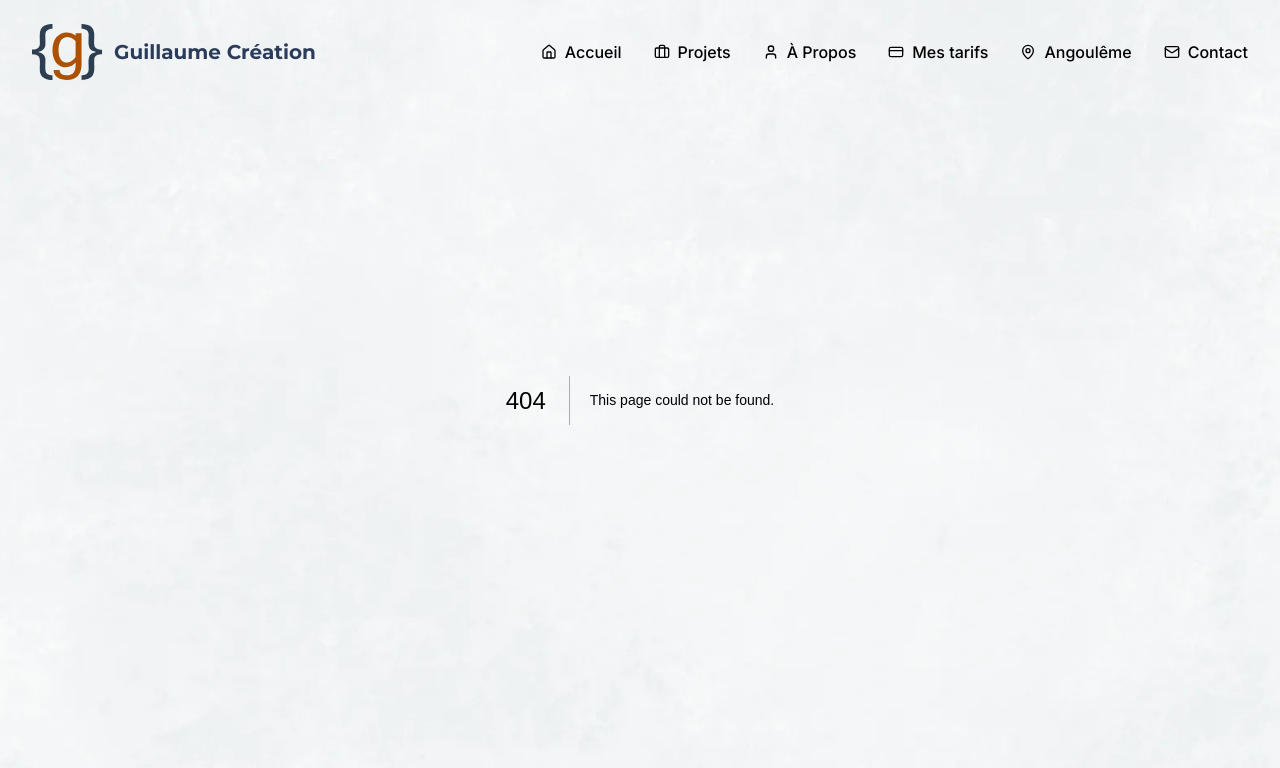
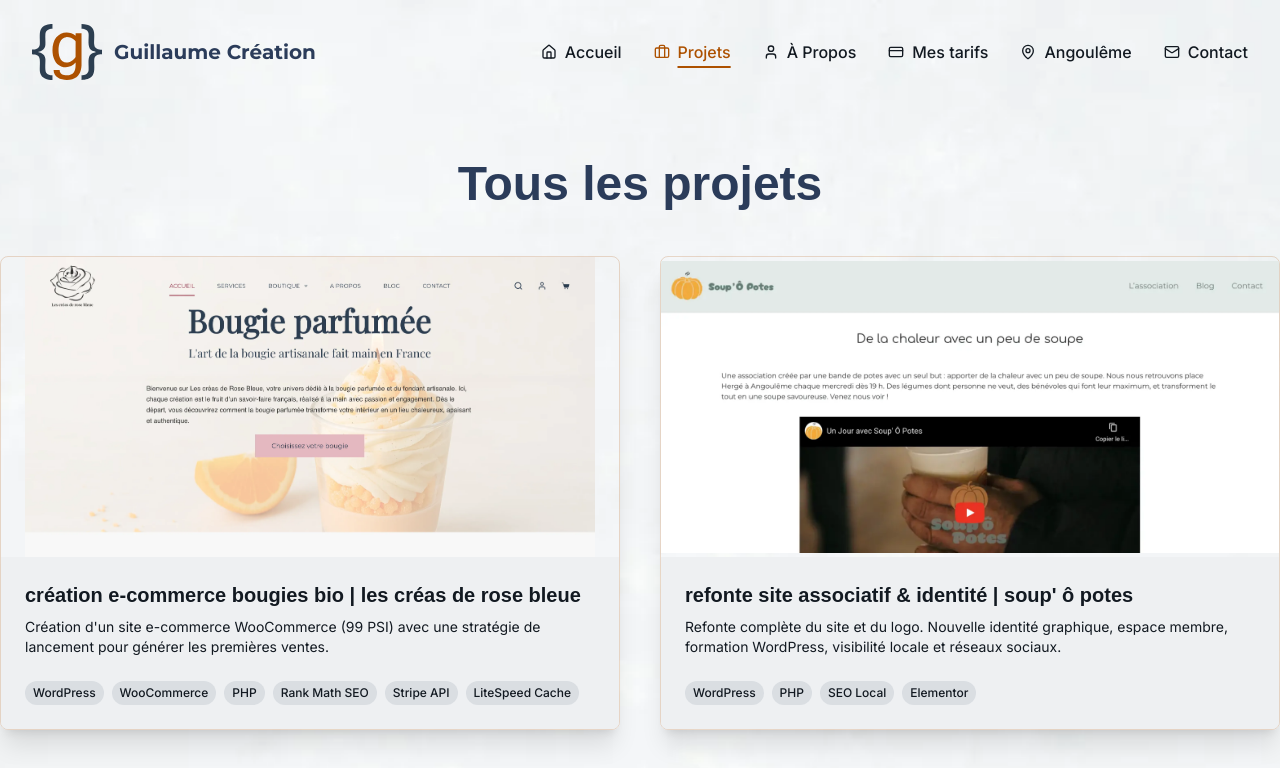
Before and after one commit to guillaumeMego/portfolio, a Next.js app: page /projets in a window 1280 px wide. Before the commit this address had no page. Shown: the top 768 px of the page. Built offline with nearby package versions, Linux system fonts and the light colour scheme.

Commit message:
correctif projet

```diff
--- a/app/page.tsx
+++ b/app/page.tsx
@@ -179,7 +179,7 @@ export default function Home() {
         </div>
         <div className="flex justify-center mt-8">
           <a
-            href="/projects"
+            href="/projets"
             className="bg-primary inline-block px-10 py-4 text-white rounded-full font-semibold font-montserrat hover:bg-primary/80 hover:text-white transition-all duration-300 ease-in-out shadow-lg shadow-primary/50 hover:shadow-primary/30"
           >
             Voir tous les projets
--- a/app/projects/[slug]/head.tsx
+++ b/app/projets/[slug]/head.tsx
@@ -12,7 +12,7 @@ export async function generateMetadata({
   params,
 }: ProjectDetailsProps): Promise<Metadata> {
   const project = projects.find((p) => p.slug === params.slug);
-  const canonicalUrl = `https://guillaumeganne.com/projects/${params.slug}`;
+  const canonicalUrl = `https://guillaumeganne.com/projets/${params.slug}`;
 
   if (!project) {
     return {
@@ -43,7 +43,7 @@ export async function generateMetadata({
       description: project.description,
       type: "article",
       locale: "fr_FR",
-      url: `https://guillaumeganne.com/projects/${project.slug}`,
+      url: `https://guillaumeganne.com/projets/${project.slug}`,
       siteName: "Guillaume Ganne",
       images: [
         {
--- a/app/projects/[slug]/page.tsx
+++ b/app/projets/[slug]/page.tsx
@@ -127,7 +127,7 @@ export default function ProjectPage({ params }: Props) {
         <meta property="og:image" content={project.image.src} />
         <meta
           property="og:url"
-          content={`https://guillaumeganne.com/projects/${project.slug}`}
+          content={`https://guillaumeganne.com/projets/${project.slug}`}
         />
         <meta name="twitter:card" content="summary_large_image" />
       </Head>
--- a/app/sitemap.ts
+++ b/app/sitemap.ts
@@ -29,7 +29,7 @@ export default function sitemap(): MetadataRoute.Sitemap {
 
   // Pages de projets
   const projectPages = projects.map((project) => ({
-    url: `${baseUrl}/projects/${project.slug}`,
+    url: `${baseUrl}/projets/${project.slug}`,
     lastModified: new Date(project.date),
     changeFrequency: "monthly" as const,
     priority: 0.6,
--- a/components/ProjectCard.tsx
+++ b/components/ProjectCard.tsx
@@ -17,7 +17,7 @@ export default function ProjectCard({ project, index }: ProjectCardProps) {
 
   return (
     <Link
-      href={`/projects/${project.slug}`}
+      href={`/projets/${project.slug}`}
       prefetch={false}
       aria-label={`Voir les détails du projet : ${project.title}`}
     >
--- a/components/navigation.tsx
+++ b/components/navigation.tsx
@@ -31,7 +31,7 @@ export function Navigation() {
 
   const navItems = [
     { href: "/", label: "Accueil", icon: Home },
-    { href: "/projects", label: "Projets", icon: Briefcase },
+    { href: "/projets", label: "Projets", icon: Briefcase },
     { href: "/a-propos", label: "À Propos", icon: User },
     { href: "/tarif", label: "Mes tarifs", icon: CreditCard },
     { href: "/creation-site-web-angouleme", label: "Angoulême", icon: MapPin },
```
Also changed, not shown: app/projets/[slug]/ProjectDetail.tsx (renamed from app/projects/[slug]/ProjectDetail.tsx), app/projets/page.tsx (renamed from app/projects/page.tsx).
